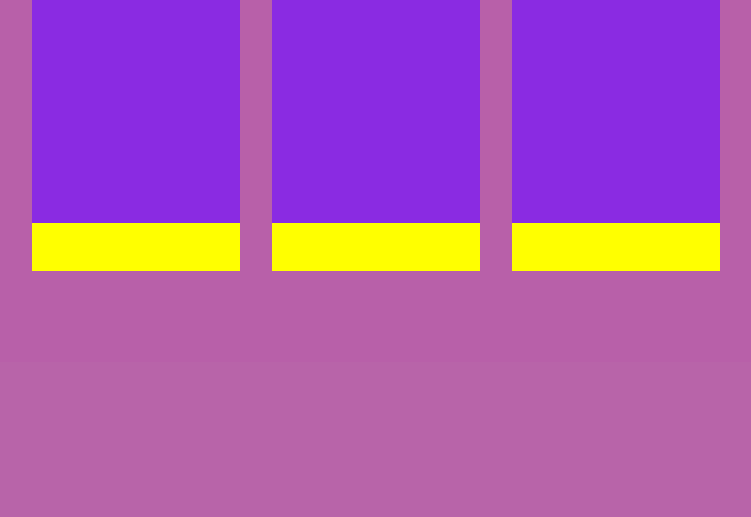
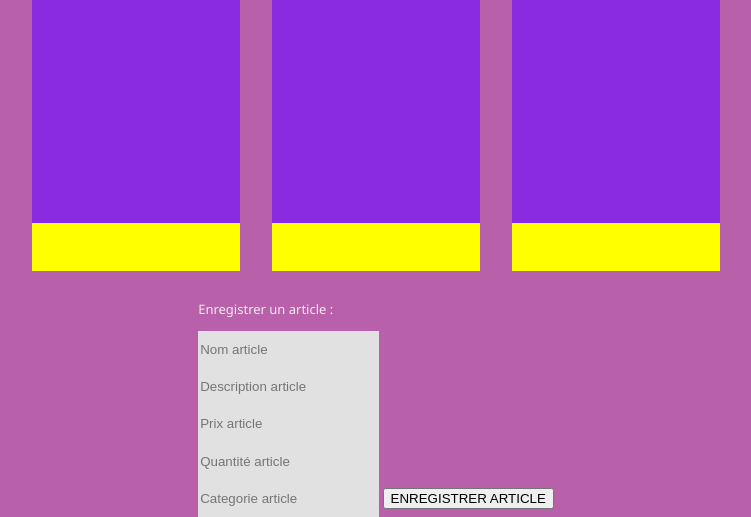
Before and after one commit to lauraBourel/RideTripper, a PHP site: page /items.php in a window 1280 px wide. Shown: the part 438-955 px from the top of the page, without its empty margins (264-1015 px from the left). Before the commit the page ends 800 px from the top, so only its background shows below. Run offline with PHP 8.4, Linux system fonts and the light colour scheme.

Commit message:
mise à jour ajout form items

```diff
--- a/src/assets/css/items.css
+++ b/src/assets/css/items.css
@@ -1,13 +1,5 @@
 body {
     background-color: rgb(184, 96, 169);
-}
-
-.scroller {
-    width: 300px;
-    height: 100px;
-    overflow-y: scroll;
-    scrollbar-color: rgb(237, 237, 58) rgb(230, 20, 163);
-    scrollbar-width: thin;
 }
 
 main {
--- a/src/assets/css/login.css
+++ b/src/assets/css/login.css
@@ -92,7 +92,6 @@ input {
     display: flex;
     flex-direction: column;
     align-items: start;
-    /* background-color: blueviolet; */
 }
 
 .rememberMe {
--- a/src/controllers/itemsCtrl.php
+++ b/src/controllers/itemsCtrl.php
@@ -0,0 +1,61 @@
+<?php
+session_start();
+
+if (!empty($_POST) && !empty($_POST['type'])) {
+    require 'models/Items.php';
+    $item = new Item();
+    $error = [];
+
+    if ($_POST['type'] == 'create') {
+
+        if (!empty($_POST['name'])) {
+            if (strlen($_POST['name']) <= 50) {
+                $item->name = htmlspecialchars($_POST['name']);
+            } else {
+                $error['name'] = '50 caracteres maximum';
+            }
+        } else {
+            $error['name'] = 'Nom du produit obligatoire';
+        }
+
+        if (!empty($_POST['description'])) {
+            if (strlen($_POST['description']) <= 255) {
+                $item->description = htmlspecialchars($_POST['description']);
+            } else {
+                $error['description'] = '255 caracteres maximum';
+            }
+        } else {
+            $error['description'] = 'Description du produit obligatoire';
+        }
+
+        if (!empty($_POST['price'])) {
+            if (strlen($_POST['price']) <= 6) {
+                $item->price = htmlspecialchars($_POST['price']);
+            } else {
+                $error['price'] = '255 caracteres maximum';
+            }
+        } else {
+            $error['price'] = 'Description du produit obligatoire';
+        }
+
+        if (!empty($_POST['quantity'])) {
+            $item->quantity = htmlspecialchars($_POST['quantity']);
+        } else {
+            $error['quantity'] = 'Quantité produit obligatoire';
+        }
+
+        if (!empty($_POST['id_category'])) {
+            $item->id_category = htmlspecialchars($_POST['id_category']);
+        } else {
+            $error['id_category'] = 'Id categorie obligatoire';
+        }
+
+
+
+        if (empty($error)) {
+            $item->register();
+        } else {
+            $error['server'] = 'Enregistrement échoué, réessayer plus tard';
+        }
+    }
+}
--- a/src/index.php
+++ b/src/index.php
@@ -5,6 +5,7 @@
 <head>
     <meta charset="UTF-8">
     <meta name="viewport" content="width=device-width, initial-scale=1.0">
+    <link rel="shortcut icon" type="image/png" href="/favicon.png"/>
     <link rel="stylesheet" href="assets/css/style.css">
     <link rel="stylesheet" href="assets/css/index.css">
     <title>Ride Tripper</title>
--- a/src/items.php
+++ b/src/items.php
@@ -1,3 +1,4 @@
+<?php require_once 'controllers/itemsCtrl.php'  ?>
 <!DOCTYPE html>
 <html lang="fr">
 
@@ -9,7 +10,7 @@
     <title>Equipement Moto</title>
 </head>
 
-<body class="scroller">
+<body>
     <?php require './ui/navbar.php' ?>
     <main>
         <h1>Equipement Moto</h1>
@@ -33,7 +34,40 @@
                 <p class="itemCardDescription"></p>
             </div>
         </div>
+        <form method="POST" class="register">
+            <p class="txtRegister">Enregistrer un article :</p>
+            <div class="nameBox">
+                <input <?= !empty($_POST['name']) ? $_POST['name'] : '' ?> class="inputName" type="text" name="name" id="name" placeholder="Nom article" required />
+                <?php if (!empty($error) && !empty($error['name'])) { ?>
+                    <small style="color: red;"><?= $error['name'] ?></small>
+                <?php } ?>
 
+                <div class="nameBox">
+                <input <?= !empty($_POST['description']) ? $_POST['description'] : '' ?> class="inputName" type="text" name="description" id="description" placeholder="Description article" required />
+                <?php if (!empty($error) && !empty($error['description'])) { ?>
+                    <small style="color: red;"><?= $error['description'] ?></small>
+                <?php } ?>
+
+                <div class="nameBox">
+                <input <?= !empty($_POST['price']) ? $_POST['price'] : '' ?> class="inputName" type="text" name="price" id="price" placeholder="Prix article" required />
+                <?php if (!empty($error) && !empty($error['price'])) { ?>
+                    <small style="color: red;"><?= $error['price'] ?></small>
+                <?php } ?>
+
+                <div class="nameBox">
+                <input <?= !empty($_POST['quantity']) ? $_POST['quantity'] : '' ?> class="inputName" type="text" name="quantity" id="quantity" placeholder="Quantité article" required />
+                <?php if (!empty($error) && !empty($error['quantity'])) { ?>
+                    <small style="color: red;"><?= $error['quantity'] ?></small>
+                <?php } ?>
+
+                <div class="nameBox">
+                <input <?= !empty($_POST['id_category']) ? $_POST['id_category'] : '' ?> class="inputName" type="text" name="id_category" id="id_category" placeholder="Categorie article" required />
+                <?php if (!empty($error) && !empty($error['id_category'])) { ?>
+                    <small style="color: red;"><?= $error['id_category'] ?></small>
+                <?php } ?>
+
+            <button class="btnRegister" name="type" value="create">ENREGISTRER ARTICLE</button>
+        </form>
     </main>
 
 
--- a/src/ui/navbar.php
+++ b/src/ui/navbar.php
@@ -8,7 +8,7 @@
         </a>
         <div>
             <div class="links">
-                <a href="">EQUIPEMENT MOTO</a>
+                <a href="items.php">EQUIPEMENT MOTO</a>
                 <div class="link-menu">
                     <a class="blackLink" href="">Vestes textile moto</a>
                     <a class="blackLink" href="">Vestes cuir moto</a>
```
Also changed, not shown: src/assets/css/detail.css (+9 -0 lines), src/assets/css/index.css (+9 -1 lines), src/models/Items.php (+27 -0 lines), 1 other file.
